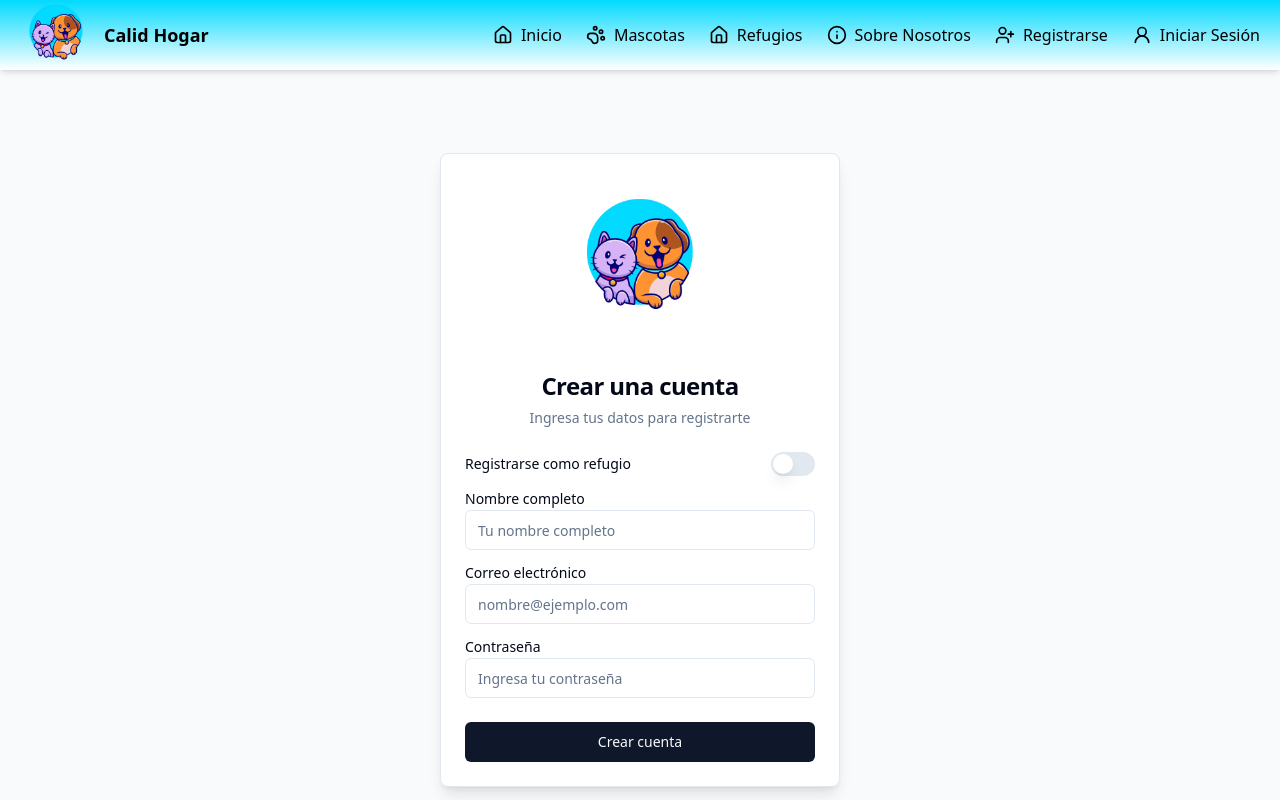
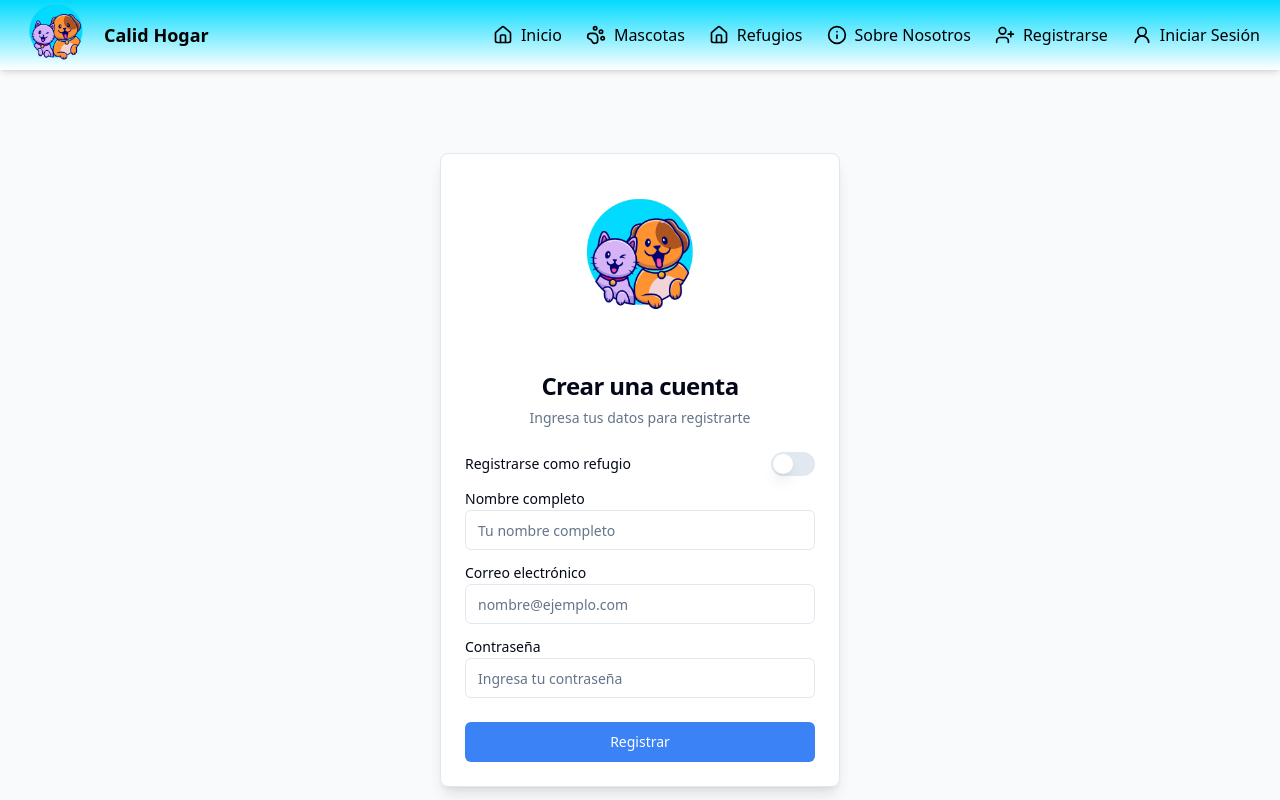
Before and after one commit to Jhonatanjacome07/CalidHogar, a React (Vite) app: page /register in a window 1280 px wide. Shown: the top 800 px of the page. Built offline with nearby package versions, Linux system fonts and the light colour scheme.

Commit message:
Update img  login.tsx - register.tsx -header.tsx

```diff
--- a/src/components/pages/login.tsx
+++ b/src/components/pages/login.tsx
@@ -10,6 +10,8 @@ import {
 } from "@/components/ui/card";
 import { Input } from "@/components/ui/input";
 import { Label } from "@/components/ui/label";
+// Asegúrate de importar la imagen
+import logoImg from "@/assets/logo/calidhoga.png";
 
 export function LoginModal({ onClose }) {
   const [email, setEmail] = useState("");
@@ -40,7 +42,7 @@ export function LoginModal({ onClose }) {
           <CardHeader className="flex flex-col items-center">
             <img
               className="h-auto w-15 mb-2 md:mt-[-95px]" // Ajuste de margen para pantallas grandes
-              src="/src/assets/logo/calidhoga.png"
+              src={logoImg}
               alt="CalidHogar"
             />
             <CardTitle className="text-center">Iniciar Sesión</CardTitle>
--- a/src/components/pages/register.tsx
+++ b/src/components/pages/register.tsx
@@ -12,6 +12,7 @@ import {
 import { Input } from "@/components/ui/input";
 import { Label } from "@/components/ui/label";
 import { Switch } from "@/components/ui/switch";
+import logoImg from "@/assets/logo/calidhoga.png"; // Importa la imagen
 
 type FormData = {
   email: string;
@@ -50,10 +51,9 @@ export function Register() {
   return (
     <div className="min-h-screen w-full flex items-center justify-center bg-gray-50">
       <Card className="w-[400px] shadow-lg">
-        {/* Imagen sobre el formulario */}
         <div className="flex justify-center p-4">
           <img
-            src="/src/assets/logo/calidhoga.png"
+            src={logoImg}
             alt="Logo CalidHogar"
             className="h-40 w-1/2 object-contain"
           />
@@ -152,21 +152,13 @@ export function Register() {
         <CardFooter className="flex flex-col items-center">
           <Button
             type="submit"
-            className="w-full"
+            className="w-full bg-blue-500 hover:bg-blue-600 text-white"
+            onClick={handleSubmit(onSubmit)}
             disabled={isLoading}
-            onClick={handleSubmit(onSubmit)}
           >
-            {isLoading ? "Creando cuenta..." : "Crear cuenta"}
+            {isLoading ? "Cargando..." : "Registrar"}
           </Button>
-          {message && (
-            <p
-              className={`mt-4 text-sm ${
-                message.startsWith("Error") ? "text-red-500" : "text-green-500"
-              }`}
-            >
-              {message}
-            </p>
-          )}
+          {message && <p className="mt-2 text-green-600">{message}</p>}
         </CardFooter>
       </Card>
     </div>
--- a/src/components/ui/layout/header.tsx
+++ b/src/components/ui/layout/header.tsx
@@ -33,7 +33,7 @@ export function Header() {
         <Link to="/" className="flex-shrink-0 flex items-center">
           <img
             className="h-20 w-auto md:mt-[-10px] "
-            src="/src/assets/logo/calidhoga.png"
+            src={logoImg}
             alt="CalidHogar"
           />
           <span className="ml-2 text-lg font-bold text-black hover:text-gray-500">
@@ -58,7 +58,7 @@ export function Header() {
           >
             <ul
               className="bg-gradient-to-b from-sky-700 to-transparent
-              text-black fixed top-0 left-0 w-2/4 h-full bg-customColor flex flex-col justify-center items-center space-y-4 z-50 shadow-md"
+              text-black fixed top-0 left-0 w-2/4 h-full bg-customColor flex flex-col justify-center items-center space-y-6 z-50 shadow-md"
             >
               <li>
                 <Link to="/" className="flex-shrink-0 flex items-center">
@@ -99,7 +99,7 @@ export function Header() {
                 <li key={index}>
                   <Link
                     to={path}
-                    className="block text-white text-lg flex items-center space-x-2 px-4 py-2"
+                    className="block text-white text-lg flex items-center space-x-4 px-4 py-4"
                     onClick={() => setIsMenuOpen(false)}
                   >
                     {icon}
```
